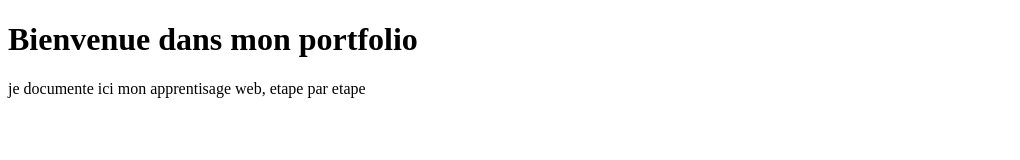
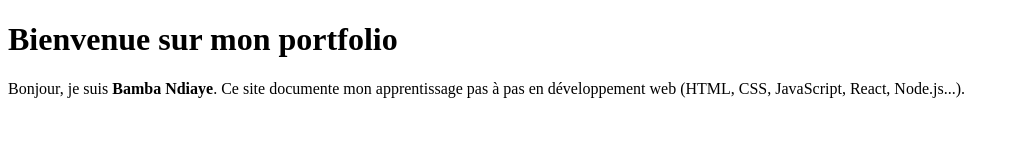
Before and after one commit to bamba-ndiaye/mon-portfolio, a plain HTML site: page index.html in a window 1280 px wide. Shown: the whole page, without its empty margins (0-1020 px from the left). Drawn offline with Linux system fonts and the light colour scheme.

Commit message:
Ajout description index.html + dossiers html-css et js

```diff
--- a/index.html
+++ b/index.html
@@ -1,12 +1,15 @@
 <!DOCTYPE html>
-<html lang="en">
-<head>
-    <meta charset="UTF-8">
-    <meta name="viewport" content="width=device-width, initial-scale=1.0">
-    <title>MON-PORTFOLI</title>
-</head>
-<body>
-    <h1>Bienvenue dans mon portfolio</h1>
-    <p> je documente ici mon apprentisage web, etape par etape</p>
-</body>
+<html lang="fr">
+  <head>
+    <meta charset="UTF-8" />
+    <title>Portfolio — Bamba Ndiaye</title>
+  </head>
+  <body>
+    <h1>Bienvenue sur mon portfolio</h1>
+    <p>
+      Bonjour, je suis <strong>Bamba Ndiaye</strong>. Ce site documente mon
+      apprentissage pas à pas en développement web (HTML, CSS, JavaScript,
+      React, Node.js...).
+    </p>
+  </body>
 </html>
```
Also changed, not shown: 1 other file.
